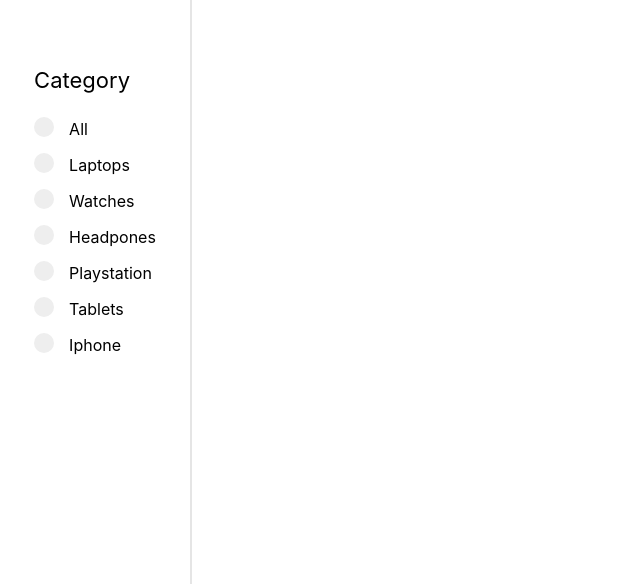
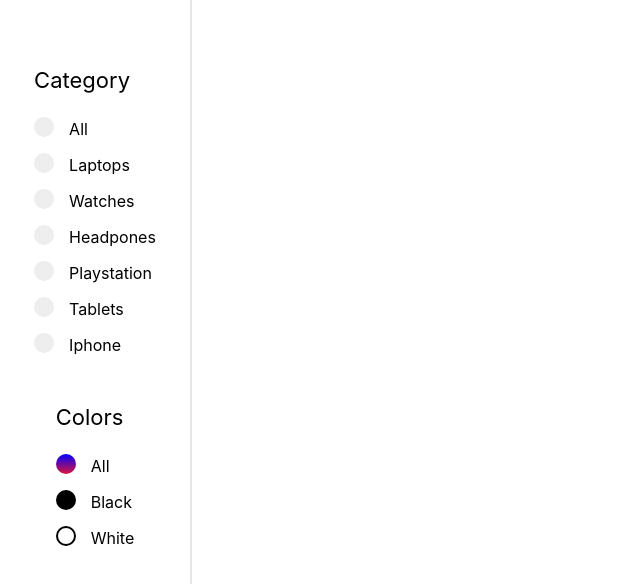
Before and after one commit to HasalKenula/Ecommerce_frontEnd, a React (Vite) app: page /gagets in a window 1280 px wide. Shown: the top 584 px of the page, without its empty margins (0-640 px from the left). Built offline with nearby package versions, Linux system fonts and the light colour scheme; sample sign-in values are in the browser's storage.

Commit message:
added color categories to productFilter page

```diff
--- a/src/pages/sidebar/Sidebar.tsx
+++ b/src/pages/sidebar/Sidebar.tsx
@@ -1,5 +1,5 @@
 import Category from "./categories/Categories";
-
+import Colors from "./colors/Colors";
 import "./Sidebar.css";
 
 type Props = {
@@ -14,7 +14,7 @@
           {/* <h1>--</h1> */}
         </div>
         <Category handleChange={handleChange} />
-
+        <Colors handleChange={handleChange} />
       </div>
     </>
   );
--- /dev/null
+++ b/src/pages/sidebar/colors/Colors.css
@@ -0,0 +1,3 @@
+.color-title {
+    margin-top: 2rem;
+  }
--- /dev/null
+++ b/src/pages/sidebar/colors/Colors.tsx
@@ -0,0 +1,46 @@
+import "./Colors.css";
+import Input from "../../../components/Input";
+
+type Props = {
+    handleChange: (event: React.ChangeEvent<HTMLInputElement>) => void;
+
+  };
+
+const Colors = ({ handleChange }:Props) => {
+  return (
+    <>
+      <div>
+        <h2 className="sidebar-title color-title">Colors</h2>
+        <label className="sidebar-label-container">
+          <input onChange={handleChange} type="radio" value="" name="test1" />
+          <span className="checkmark all"></span>
+          All
+        </label>
+
+        <Input
+          handleChange={handleChange}
+          value="black"
+          title="Black"
+          name="test1"
+          color="black"
+        />
+
+        <label className="sidebar-label-container">
+          <input
+            onChange={handleChange}
+            type="radio"
+            value="white"
+            name="test1"
+          />
+          <span
+            className="checkmark"
+            style={{ background: "white", border: "2px solid black" }}
+          ></span>
+          White
+        </label>
+      </div>
+    </>
+  );
+};
+
+export default Colors;
```
